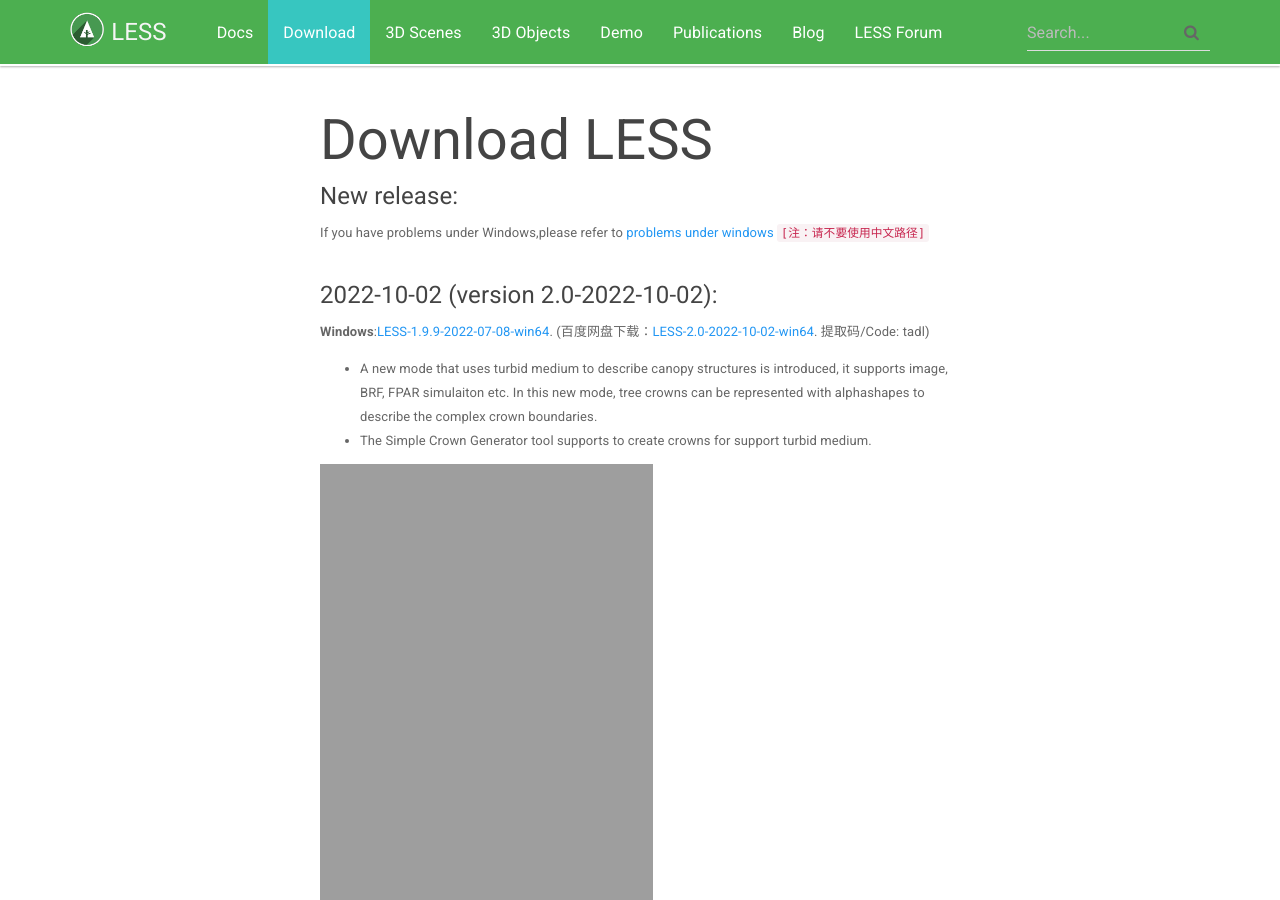
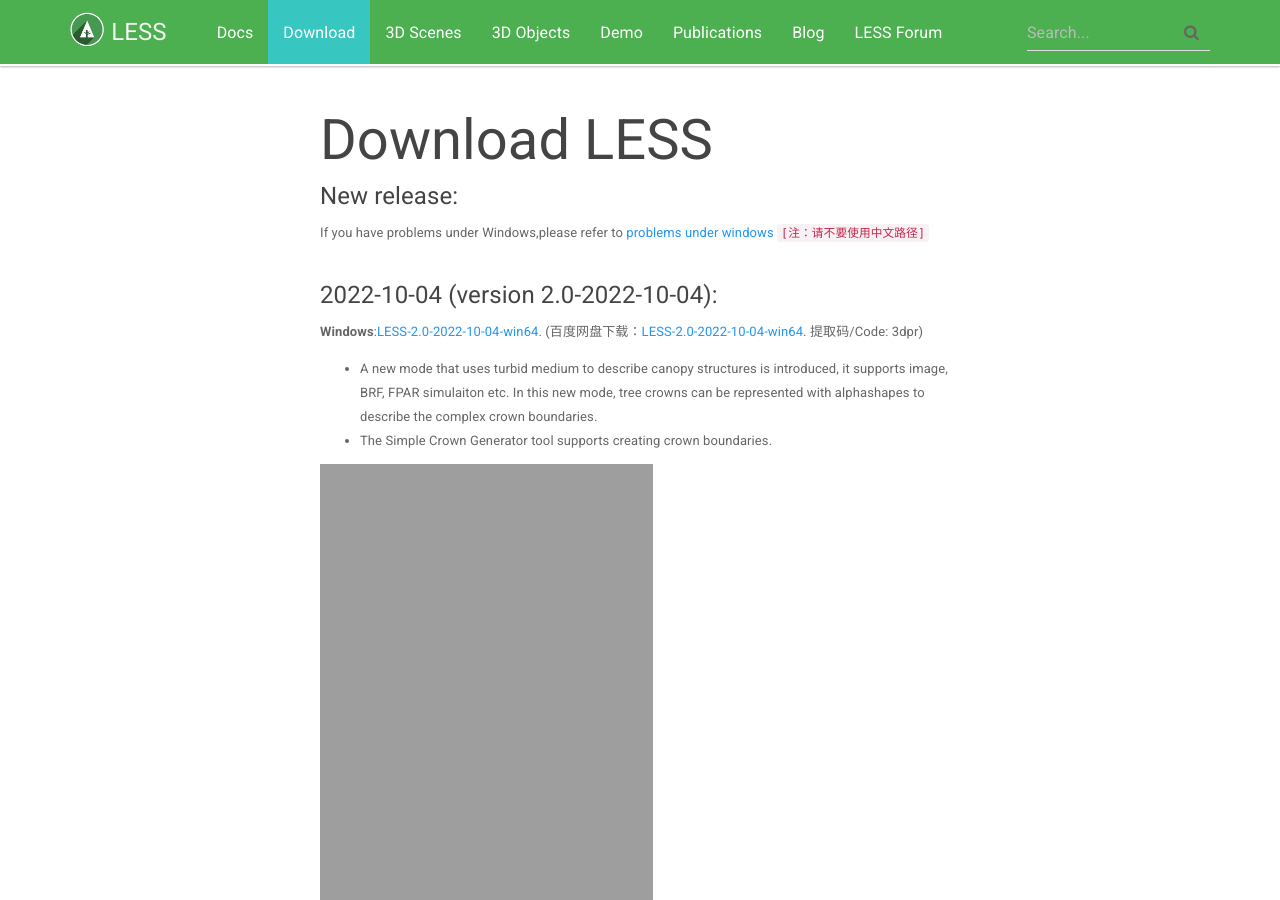
Before and after one commit to jianboqi/jianboqi.github.io, a Jekyll site: the page built from download-less.md, in a window 1280 px wide and 900 px high. Built offline with Jekyll 4.4.1, drawn with Linux system fonts in a browser that asks for light colours; nearby versions of some CDN libraries.

Commit message:
Update download-less.md

```diff
--- a/download-less.md
+++ b/download-less.md
@@ -13,11 +13,11 @@
 `[注：请不要使用中文路径]`
 <br>
 <br>
-#### 2022-10-02 (version 2.0-2022-10-02):
-**Windows**:<a href="https://drive.google.com/file/d/1Rg85Fh56lvT3S4jCsVNmDEdIjpfmJ2tA/view?usp=sharing">LESS-1.9.9-2022-07-08-win64</a>. (百度网盘下载：<a href="https://pan.baidu.com/s/1TuxErHWKpVyf4AJPUiLXPQ?pwd=tadl">LESS-2.0-2022-10-02-win64</a>. 提取码/Code: tadl)
+#### 2022-10-04 (version 2.0-2022-10-04):
+**Windows**:<a href="https://drive.google.com/file/d/1SEo0VsFaP-sHppvtQgdo6e5EMiUVZfdV/view?usp=sharing">LESS-2.0-2022-10-04-win64</a>. (百度网盘下载：<a href="https://pan.baidu.com/s/1o5eJ5KjXNQcqnauO8eIyhg?pwd=3dpr">LESS-2.0-2022-10-04-win64</a>. 提取码/Code: 3dpr)
 
 * A new mode that uses turbid medium to describe canopy structures is introduced, it supports image, BRF, FPAR simulaiton etc. In this new mode, tree crowns can be represented with alphashapes to describe the complex crown boundaries.
-* The Simple Crown Generator tool supports to create crowns for support turbid medium.
+* The Simple Crown Generator tool supports creating crown boundaries.
 
 <img src="http://lessrt.org/img/content/turbidsim3dview.png" height="250"/>
 <img src="http://lessrt.org/img/content/turbidsim.png" height="250"/>
```
